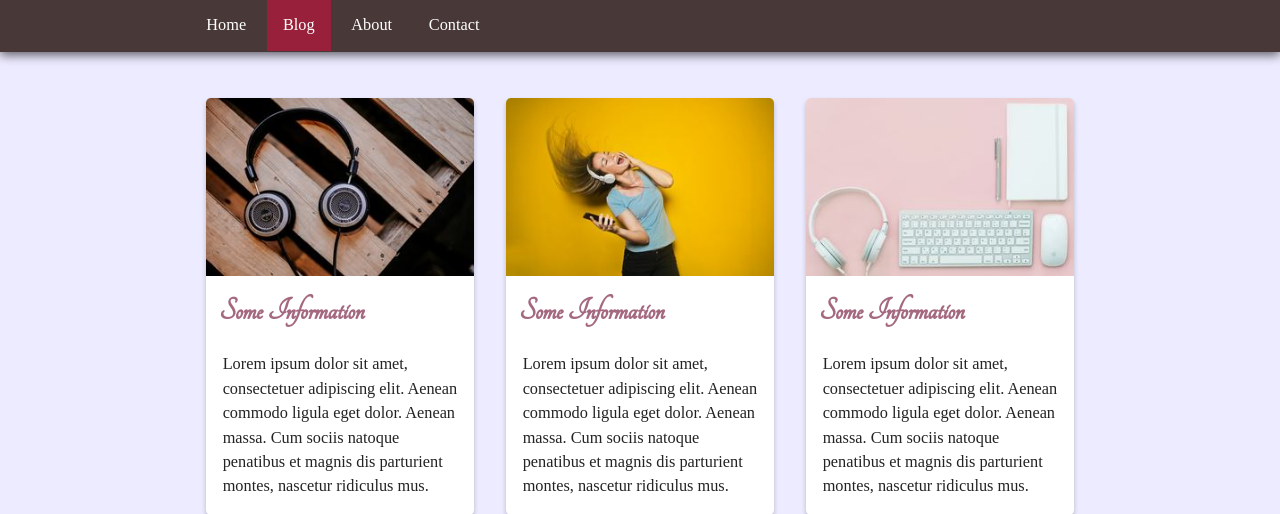
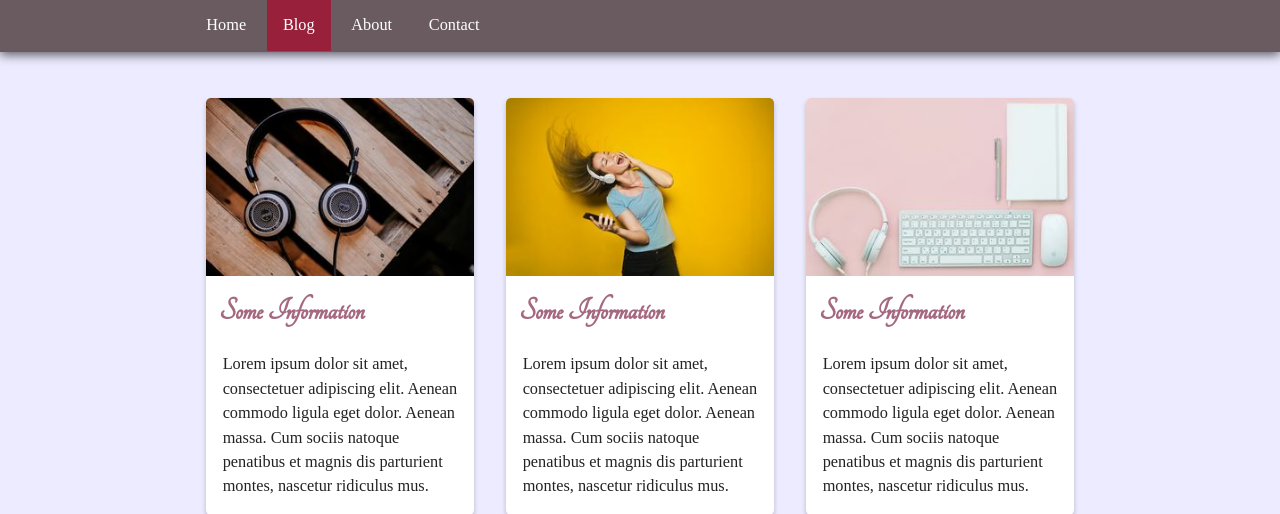
Before and after one commit to kerrongordon/web-class, a PHP site: page /blog.html in a window 1280 px wide. Shown: the top 514 px of the page. Run offline with PHP 8.4, Linux system fonts and the light colour scheme.

Commit message:
added backdrop-filter

```diff
--- a/starter/css/main.css
+++ b/starter/css/main.css
@@ -16,13 +16,14 @@ img {
 }
 
 .navbar {
-    background-color: #483837;
+    background-color: rgba(72, 56, 55, 0.8);
     padding: 0.842em;
     position: fixed;
     top: 0;
     left: 0;
     right: 0;
     box-shadow: 0px 3px 10px 0px rgba(0, 0, 0, 0.62);
+    backdrop-filter: blur(0.8em);
 }
 
 ul {
```
